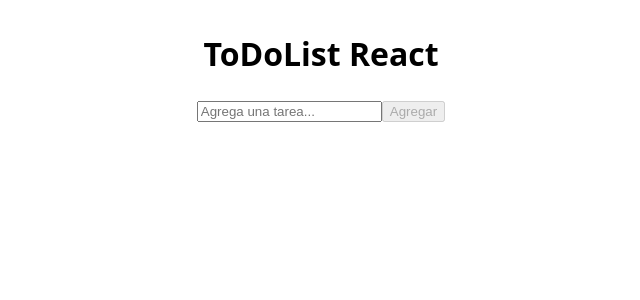
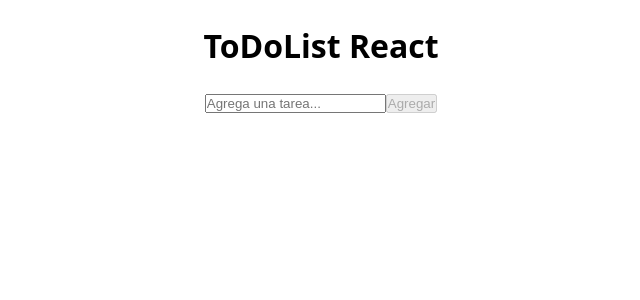
Before and after one commit to NicolasNakasone/ToDoList_React, a React (Vite) app: page / in a window 1280 px wide. Shown: the top 300 px of the page, without its empty margins (319-959 px from the left). Built offline with nearby package versions, Linux system fonts and the light colour scheme.

Commit message:
fix(styles): made reset of margin and padding to 0

```diff
--- a/src/App.css
+++ b/src/App.css
@@ -1,7 +1,7 @@
 * {
   box-sizing: border-box;
-  /* padding: 0;
-  margin: 0; */
+  padding: 0;
+  margin: 0;
 }
 
 body {
```
